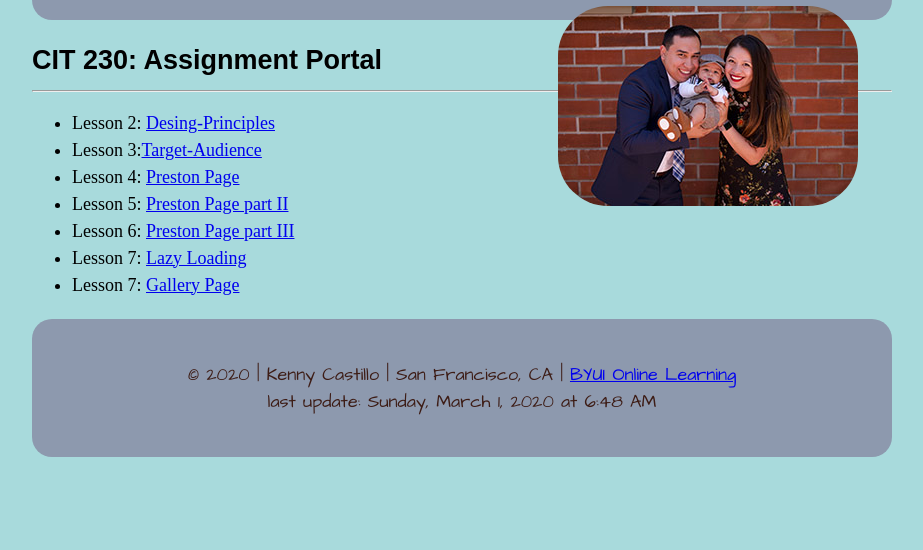
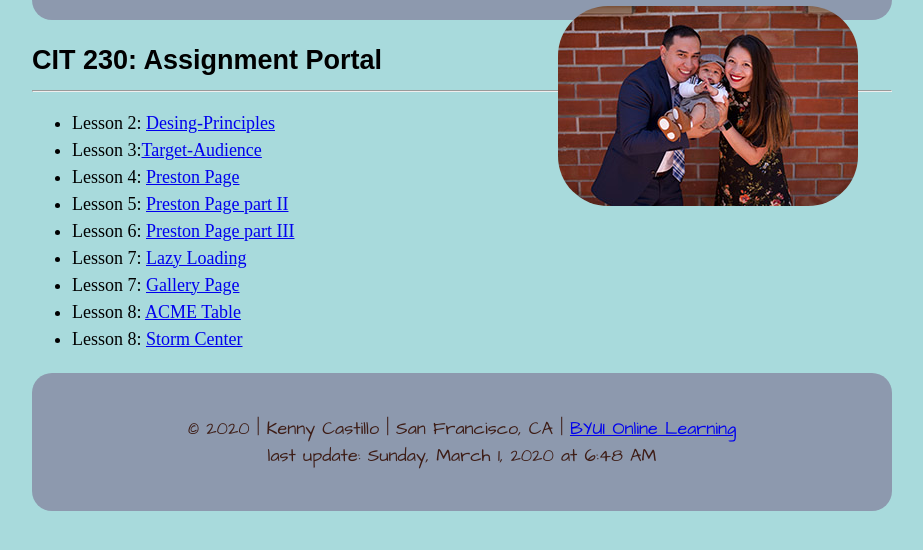
Before and after one commit to kcastil11/kcastil11.github.io, a plain HTML site: page index.html in a window 1280 px wide. Shown: the part 102-652 px from the top of the page, without its empty margins (178-1101 px from the left). Drawn offline with Linux system fonts and the light colour scheme; a web font is replaced by a local one.

Commit message:
Add files via upload

```diff
--- a/index.html
+++ b/index.html
@@ -44,6 +44,12 @@
             <li>
                 Lesson 7: <a href="https://kcastil11.github.io/Lesson7/gallery-7.html">Gallery Page</a>
             </li>
+            <li>
+                Lesson 8: <a href="https://kcastil11.github.io/Lesson7/gallery-7.html">ACME Table </a>
+            </li>
+            <li>
+                Lesson 8: <a href="https://kcastil11.github.io/Lesson7/gallery-7.html">Storm Center </a>
+            </li>
         </ul>
     </main>
 
```
